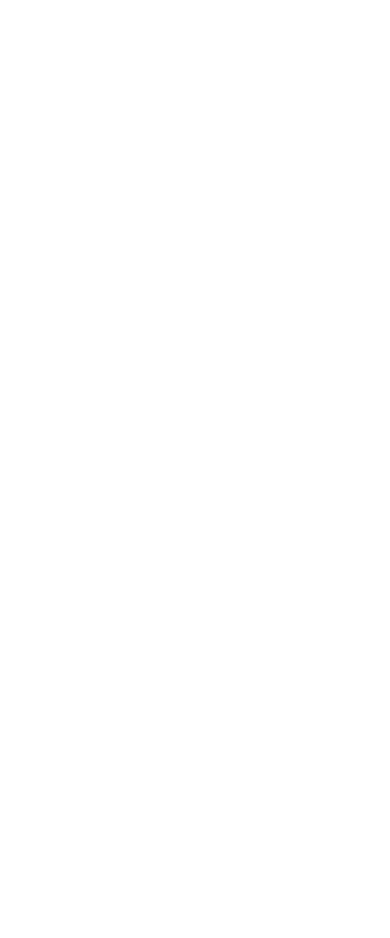
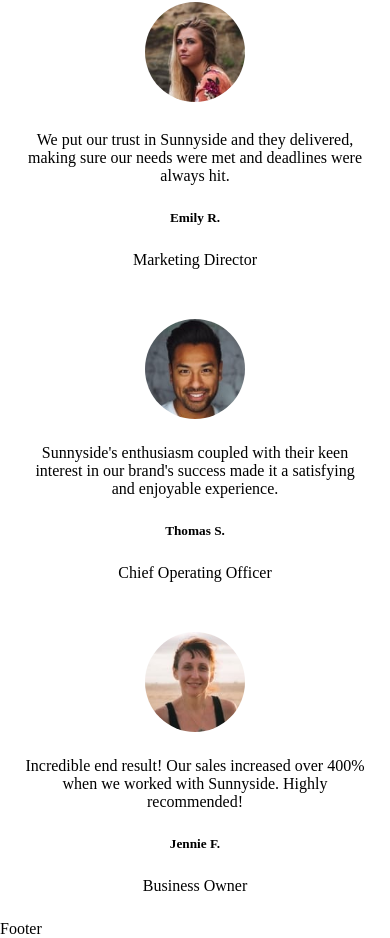
Before and after one commit to ingl3585/sunnyside-landing-page, a React (Create React App) app: page / in a window 390 px wide. Shown: the part 4313-5251 px from the top of the page. Before the commit the page ends 4238 px from the top, so only its background shows below. Built offline with nearby package versions, Linux system fonts and the light colour scheme.

Commit message:
third section (mobile) completed

```diff
--- a/src/components/Main/Main.js
+++ b/src/components/Main/Main.js
@@ -1,12 +1,15 @@
 import React from 'react';
 import Egg from '../../images/mobile/image-transform.jpg';
 import Cup from '../../images/mobile/image-stand-out.jpg';
+import Emily from '../../images/image-emily.jpg';
+import Thomas from '../../images/image-thomas.jpg';
+import Jennie from '../../images/image-jennie.jpg';
 import './main.css';
 
 const Main = () => {
 	return (
 		<main>
-			<section className='first-section'>
+			<section className='section-one'>
 				<div className='col-one'>
 					<img src={Egg} alt='egg' />
 					<div className='col-one-text'>
@@ -53,6 +56,44 @@
 					</div>
 				</div>
 			</section>
+			<section className='section-three'>
+				<h6 className='testimonials-header'>Client Testimonials</h6>
+				<div className='single-test-card'>
+					<div>
+						<img src={Emily} alt='client-pic' />
+					</div>
+					<div className='card-text'>
+						<p>
+							We put our trust in Sunnyside and they delivered, making sure our
+							needs were met and deadlines were always hit.
+						</p>
+						<h5>Emily R.</h5>
+						<p>Marketing Director</p>
+					</div>
+				</div>
+				<div className='single-test-card'>
+					<img src={Thomas} alt='client-pic' />
+					<div className='card-text'>
+						<p>
+							Sunnyside's enthusiasm coupled with their keen interest in our
+							brand's success made it a satisfying and enjoyable experience.
+						</p>
+						<h5>Thomas S.</h5>
+						<p>Chief Operating Officer</p>
+					</div>
+				</div>
+				<div className='single-test-card'>
+					<img src={Jennie} alt='client-pic' />
+					<div className='card-text'>
+						<p>
+							Incredible end result! Our sales increased over 400% when we
+							worked with Sunnyside. Highly recommended!
+						</p>
+						<h5>Jennie F.</h5>
+						<p>Business Owner</p>
+					</div>
+				</div>
+			</section>
 		</main>
 	);
 };
--- a/src/components/Main/main.css
+++ b/src/components/Main/main.css
@@ -57,3 +57,41 @@
     text-align: center;
     padding: 0 1em 8em 1em;
 }
+
+/* Third Section (Mobile) */
+
+.section-three {
+    display: flex;
+    flex-direction: column;
+    justify-content: space-around;
+    align-items: center;
+    gap: 50px;
+    margin: 25px;
+}
+
+.testimonials-header {
+    text-transform: uppercase;
+}
+
+.single-test-card {
+    display: flex;
+    flex-direction: column;
+    justify-content: space-around;
+    align-items: center;
+    gap: 25px;
+}
+
+.single-test-card img {
+    height: 100px;
+    width: 100px;
+    border-radius: 50%;
+}
+
+.card-text {
+    display: flex;
+    flex-direction: column;
+    justify-content: center;
+    align-items: center;
+    text-align: center;
+    gap: 25px;
+}
```
